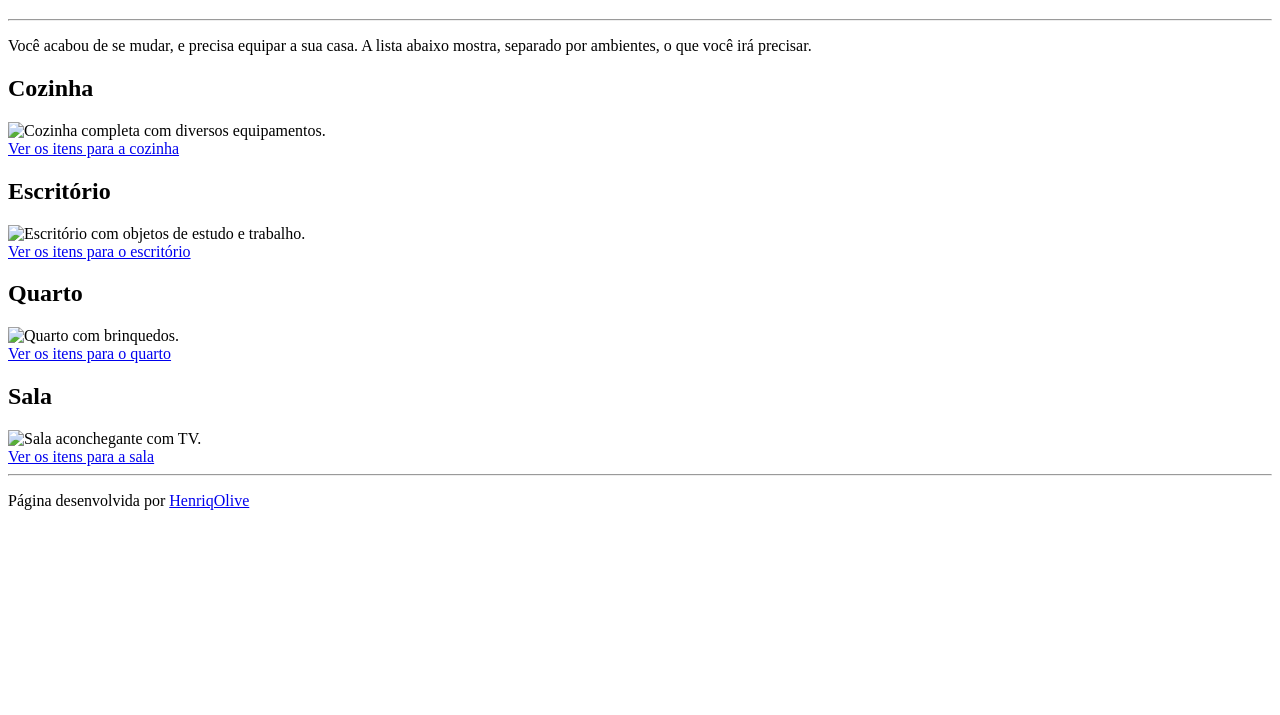
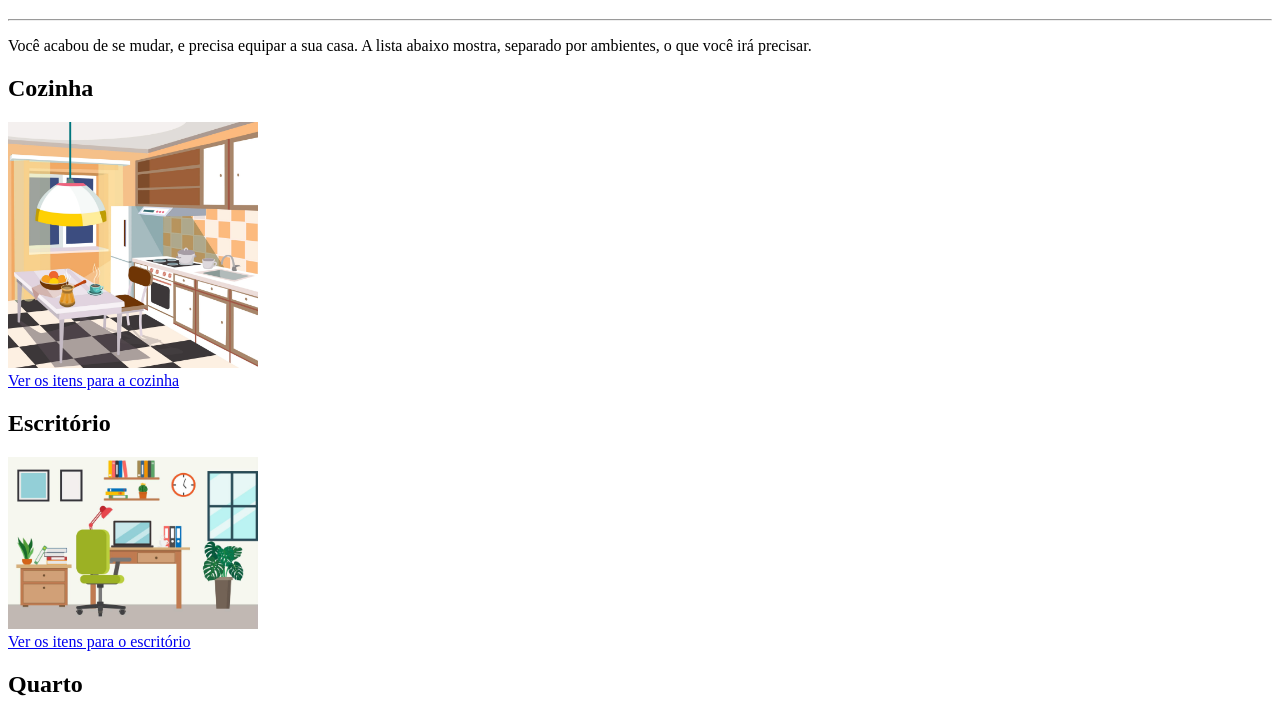
Before and after one commit to HenriqOlive/XDES03-ProgWeb-Ex01.1, a plain HTML site: page index.html in a window 1280 px wide. Shown: the part 61-776 px from the top of the page. Drawn offline with Linux system fonts and the light colour scheme; the site is published under a folder, as on GitHub Pages, so addresses that start at the root find nothing.

Commit message:
arrumando problema com as imagens

```diff
--- a/index.html
+++ b/index.html
@@ -11,25 +11,25 @@
     <p>Você acabou de se mudar, e precisa equipar a sua casa. A lista abaixo mostra, separado por ambientes, o que você irá precisar.</p>
 
     <h2>Cozinha</h2>
-    <img src="/figuras-exec-1-intro-html/cozinha.png" alt="Cozinha completa com diversos equipamentos." width="250">
+    <img src="figuras-exec-1-intro-html/cozinha.png" alt="Cozinha completa com diversos equipamentos." width="250">
     <div>
         <a href="kitchen.html">Ver os itens para a cozinha</a>
     </div>
 
     <h2>Escritório</h2>
-    <img src="/figuras-exec-1-intro-html/escritorio.jpg" alt="Escritório com objetos de estudo e trabalho." width="250">
+    <img src="figuras-exec-1-intro-html/escritorio.jpg" alt="Escritório com objetos de estudo e trabalho." width="250">
     <div>
         <a href="office.html">Ver os itens para o escritório</a>
     </div>
 
     <h2>Quarto</h2>
-    <img src="/figuras-exec-1-intro-html/quarto.jpg" alt="Quarto com brinquedos." width="250">
+    <img src="figuras-exec-1-intro-html/quarto.jpg" alt="Quarto com brinquedos." width="250">
     <div>
         <a href="bedroom.html">Ver os itens para o quarto</a>
     </div>
 
     <h2>Sala</h2>
-    <img src="/figuras-exec-1-intro-html/sala.jpg" alt="Sala aconchegante com TV." width="250">
+    <img src="figuras-exec-1-intro-html/sala.jpg" alt="Sala aconchegante com TV." width="250">
     <div>
         <a href="living_room.html">Ver os itens para a sala</a>
     </div>
```
